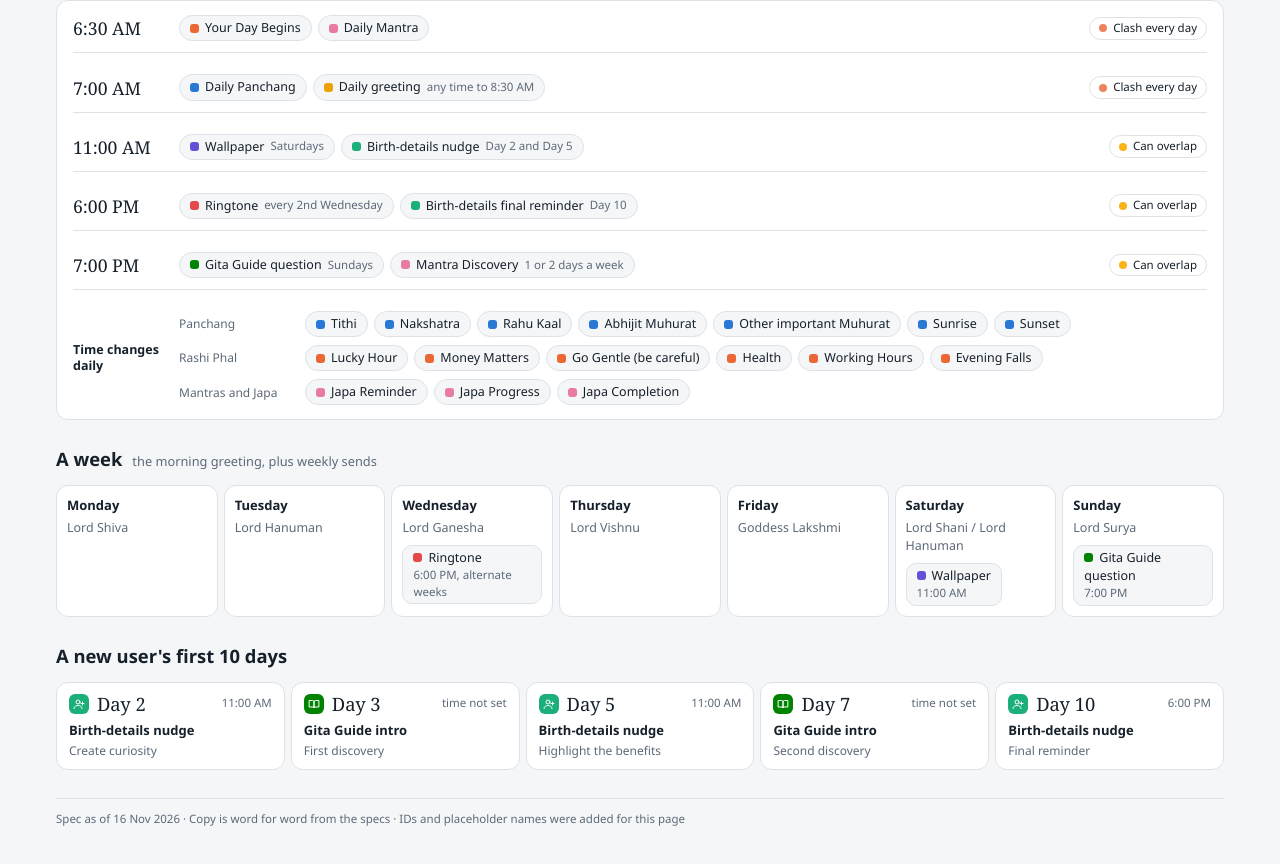
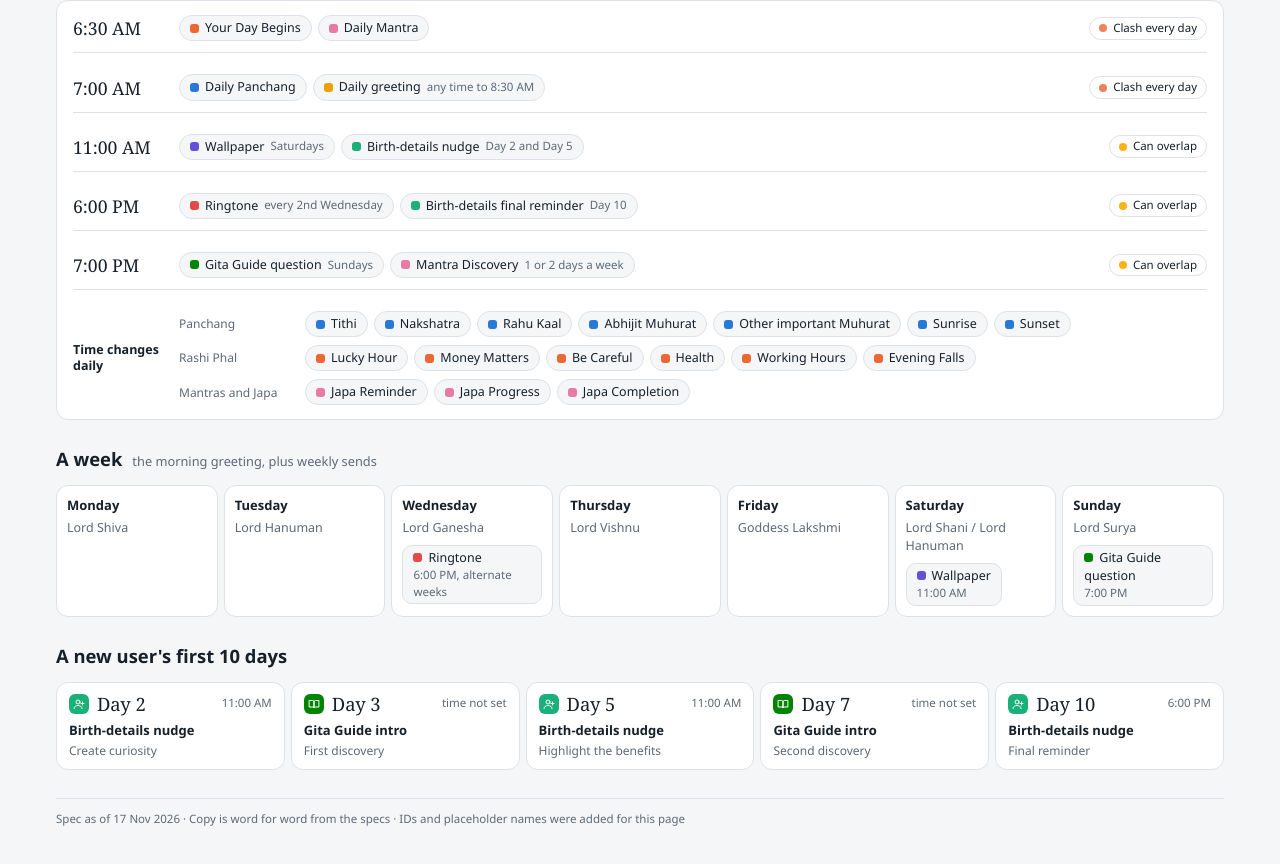
Before and after one commit to chakris-cmyk/Ekam---notifications, a plain HTML site: page index.html in a window 1280 px wide. Shown: the part 1285-2149 px from the top of the page. Drawn offline with Linux system fonts and the light colour scheme.

Commit message:
Rename Go Gentle to Be Careful and update its copy
- Replace the title and body of RP-GENTLE-1 to RP-GENTLE-4; the IDs are
  unchanged
- Rename the type and its "Tap opens" target from Go Gentle to Be Careful
- Rename the placeholder {go_gentle_start} to {be_careful_start}
- Set the spec date to 17 Nov 2026

```diff
--- a/index.html
+++ b/index.html
@@ -330,7 +330,7 @@ const esc = s => String(s).replace(/[&<>"]/g, c => ({ '&': '&amp;', '<': '&lt;',
 const n = (t, b, o) => Object.assign({ t: t, b: b }, o || {});
 const plural = (k, w) => k + ' ' + w + (k === 1 ? '' : 's');
 
-const SPEC_DATE = '16 Nov 2026';
+const SPEC_DATE = '17 Nov 2026';
 const KINDS = { fixed: 'Fixed time', event: 'Event-based', lifecycle: 'Days since signup', user: 'User-set time', activity: 'In-app activity', unset: 'Timing not set' };
 
 /* Placeholder: [what it is filled with, example value] */
@@ -347,7 +347,7 @@ const PH = {
   sunset_time: ["Today's sunset time", '5:41 PM'],
   lucky_hour_start: ["Start of the person's Lucky Hour", '10:15 AM'],
   lucky_hour_end: ["End of the person's Lucky Hour", '11:15 AM'],
-  go_gentle_start: ['Start of the Go Gentle period', '3:00 PM'],
+  be_careful_start: ['Start of the Be Careful period', '3:00 PM'],
   deity_name: ["Deity of today's mantra", 'Shiva'],
   mantra_name: ["Name of today's mantra", 'Gayatri Mantra'],
   japa_name: ['The Japa the person selected', 'Om Namah Shivaya'],
@@ -422,11 +422,11 @@ const FEATURES = [
         n("💰 Your money hour is here!", "Financial matters look positive during this period. Check your favourable timings."),
         n("✨ A good time to review your finances!", "Your Money Matters hour is approaching. Check what your Rashi says.")
       ] },
-      { id: 'RP-GENTLE', name: 'Go Gentle (be careful)', kind: 'event', daily: true, before: true, when: 'Before a period that needs extra care', who: WITH_BIRTH, opens: 'Rashi Phal · Go Gentle highlighted', key: ['rashi_phal', 'go_gentle'], v: [
-        n("⚠️ Take it a little easy around {go_gentle_start}", "This period needs extra patience. Avoid rushing into important decisions."),
-        n("🙏 A little care can make a difference", "Be careful with your words and decisions during this time."),
-        n("🌸 Slow down a little, {first_name}", "Things may need extra attention now. Stay calm and avoid unnecessary risks."),
-        n("⚠️ Not the best time to rush!", "Take your time with important decisions and conversations. Check your Rashi Phal.")
+      { id: 'RP-GENTLE', name: 'Be Careful', kind: 'event', daily: true, before: true, when: 'Before a period that needs extra care', who: WITH_BIRTH, opens: 'Rashi Phal · Be Careful highlighted', key: ['rashi_phal', 'go_gentle'], v: [
+        n("⚠️ Keep your afternoon calm", "Around {be_careful_start}, take a moment before making important decisions. There's no need to rush."),
+        n("🙏 Choose your words with care", "A little patience can make things easier. Think before you speak or make decisions."),
+        n("🌸 Slow down a little, {first_name}", "Take things one step at a time. Stay calm and avoid unnecessary risks."),
+        n("⚠️ There's no need to hurry!", "Take your time with important decisions and conversations. Check your Rashi Phal.")
       ] },
       { id: 'RP-HEALTH', name: 'Health', kind: 'event', daily: true, before: true, when: 'Before the relevant health guidance period', who: WITH_BIRTH, opens: 'Rashi Phal · Health highlighted', key: ['rashi_phal', 'health'], v: [
         n("💚 Take care of your health today", "Give yourself some time to rest. Don't ignore your health or skip your routine."),
```
